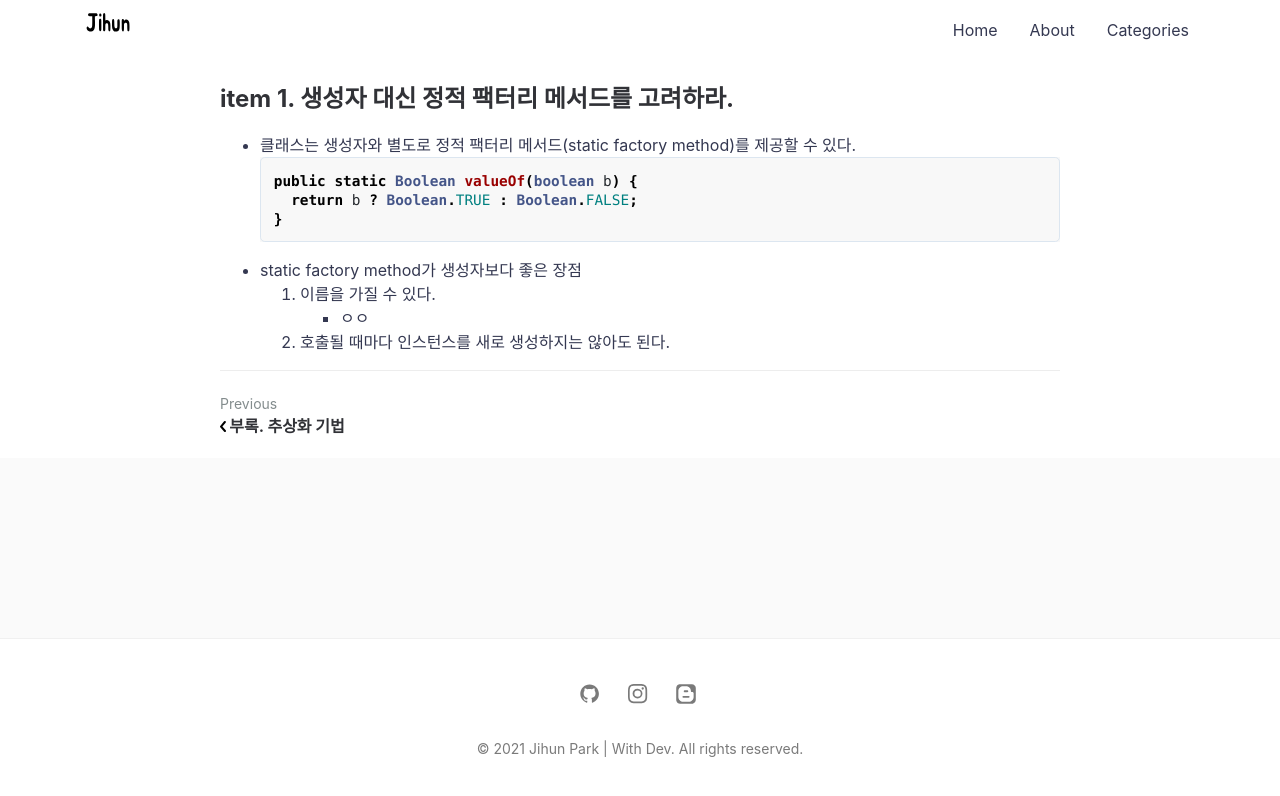
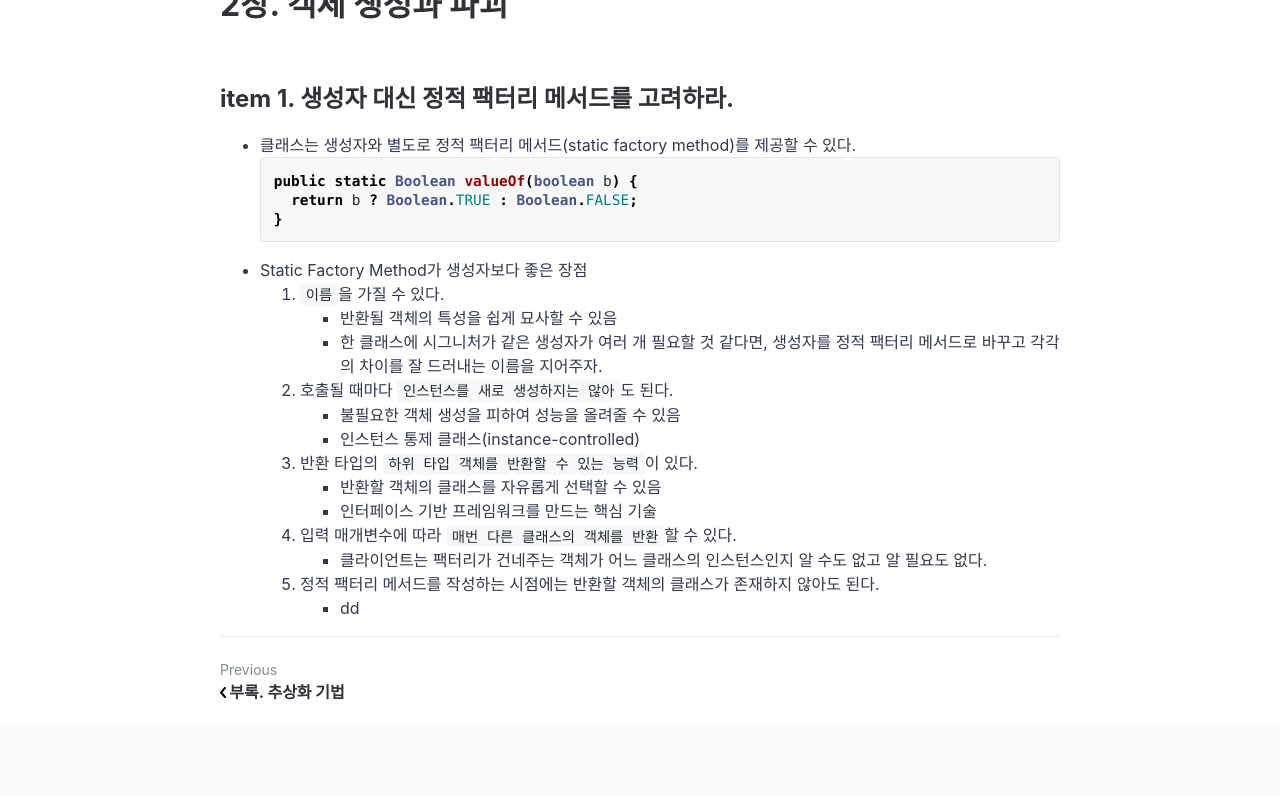
Before and after one commit to jihunparkme/jihunparkme.github.io, a Jekyll site: the page built from _posts/2021-03-02-EffectiveJava_객체_생성과_파괴.md, in a window 1280 px wide and 900 px high, scrolled down 675 px. Shown: the top 796 px of the window. Built offline with Jekyll 4.4.1, drawn with Linux system fonts in a browser that asks for light colours; comment, search, counter and statistics services are not loaded.

Commit message:
add contents

````diff
--- a/_posts/2021-03-02-EffectiveJava_객체_생성과_파괴.md
+++ b/_posts/2021-03-02-EffectiveJava_객체_생성과_파괴.md
@@ -19,7 +19,17 @@ public static Boolean valueOf(boolean b) {
 }
 ```
 
-- static factory method가 생성자보다 좋은 장점
-  1. 이름을 가질 수 있다.
-     - ㅇㅇ
-  2. 호출될 때마다 인스턴스를 새로 생성하지는 않아도 된다.
+- Static Factory Method가 생성자보다 좋은 장점
+  1. `이름`을 가질 수 있다.
+     - 반환될 객체의 특성을 쉽게 묘사할 수 있음
+     - 한 클래스에 시그니처가 같은 생성자가 여러 개 필요할 것 같다면, 생성자를 정적 팩터리 메서드로 바꾸고 각각의 차이를 잘 드러내는 이름을 지어주자.
+  2. 호출될 때마다 `인스턴스를 새로 생성하지는 않아`도 된다.
+     - 불필요한 객체 생성을 피하여 성능을 올려줄 수 있음
+     - 인스턴스 통제 클래스(instance-controlled)
+  3. 반환 타입의 `하위 타입 객체를 반환할 수 있는 능력`이 있다.
+     - 반환할 객체의 클래스를 자유롭게 선택할 수 있음
+     - 인터페이스 기반 프레임워크를 만드는 핵심 기술
+  4. 입력 매개변수에 따라 `매번 다른 클래스의 객체를 반환`할 수 있다.
+     - 클라이언트는 팩터리가 건네주는 객체가 어느 클래스의 인스턴스인지 알 수도 없고 알 필요도 없다.
+  5. 정적 팩터리 메서드를 작성하는 시점에는 반환할 객체의 클래스가 존재하지 않아도 된다.
+     - dd
````
